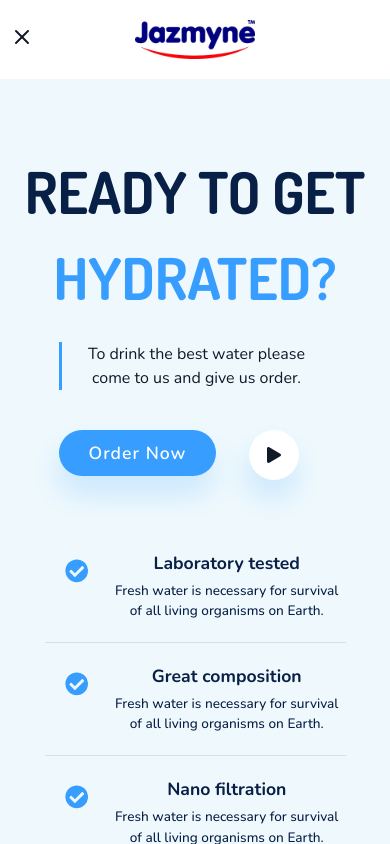
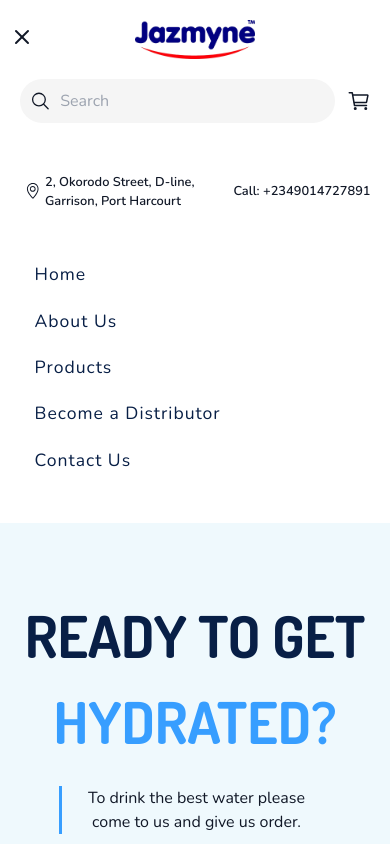
Before and after one commit to Kennyabby/Jazmyneng, a React (Vite) app: page / in a window 390 px wide. Both pictures are taken after a click on the button 22 px from the left and 37 px from the top of the page. Shown: the top 844 px of the page. Built offline with nearby package versions, Linux system fonts and the light colour scheme.

Commit message:
new update

```diff
--- a/src/components/Header.tsx
+++ b/src/components/Header.tsx
@@ -38,7 +38,9 @@ export default function Header() {
         </div>
 
         <div className='menunav-content'>
-          {isMenuOpen ? <div className='md'>
+          {isMenuOpen ?
+          <div>
+            <div className='md'>
               <button
                 className="mdmenu"
                 onClick={() => setIsMenuOpen(!isMenuOpen)}
@@ -48,6 +50,35 @@ export default function Header() {
               <div className="logo-cov">
                 {/* <Droplets className="" /> */}
                 <img className="logo" src={logo}/>
+              </div>
+            </div>
+            <div className="mb-nav-content">
+              <div className='headerrightcover'>
+                <div className='headerinpcov'>
+                  <IoSearchOutline className='headerright1'/>
+                  <input
+                    className='headerinp'
+                    placeholder='Search'
+                  />
+                </div>
+                <div><IoCartOutline className='headerright1'/></div>
+              </div>
+
+              <div className='ctc-addr'>
+                <div>
+                  <SlLocationPin className='headericon'/>
+                  <div>2, Okorodo Street, D-line, Garrison, Port Harcourt</div>
+                </div>
+                <div> Call: +2349014727891 </div>
+              </div>
+
+              <div className="route-link">
+                <a href="#" className="">Home</a>
+                <a href="#products" className="">About Us</a>
+                <a href="#products" className="">Products</a>
+                <a href="#become-distributor" className="">Become a Distributor</a>
+                <a href="#contact" className="">Contact Us</a>
+              </div>
             </div>
           </div>:
 
--- a/src/index.css
+++ b/src/index.css
@@ -88,6 +88,7 @@ body {
   }
   a:hover{
     color: var(--btn-bg-color-1);
+    font-weight: 700;
   }
 }
 
@@ -605,6 +606,56 @@ body {
   .nav-content{
     display: none;
   }
+  .mb-nav-content{
+    display: flex;
+    flex-direction: column;
+    justify-content: left;
+  }
+  .headerrightcover{
+    display: flex;
+    align-items: center;
+    justify-content: space-between;
+    width: 90%;
+    margin: auto;
+  }
+  .headerinpcov{
+    display: flex;
+    padding: 10px;
+    width: 90%;
+    background: whitesmoke;
+    border-radius: 25px;
+  }
+  .headerright1{
+    font-size: 1.5em;
+  }
+  .headerinp{
+    width: 100%;
+    margin: 0px 10px;
+    outline: none;
+    background: rgba(0,0,0,0);
+  }
+  .ctc-addr{
+    display: flex;
+    align-items: center;
+    justify-content: space-between;
+    width: 90%;
+    font-size: .8em;
+    margin: 50px auto;
+    margin-bottom: 0px;
+  }
+  .route-link{
+    text-align: left;
+    display: flex;
+    flex-direction: column;
+    gap: 20px;
+    width: 90%;
+    justify-content: left;
+    margin: 50px auto;
+    a{
+      font-size: 1.1em;
+      font-weight: 400;
+    }
+  }
   .menunav-content{
     background: white;
     width: 100%;
```
Lines whose indentation alone changed are shown as unchanged.
